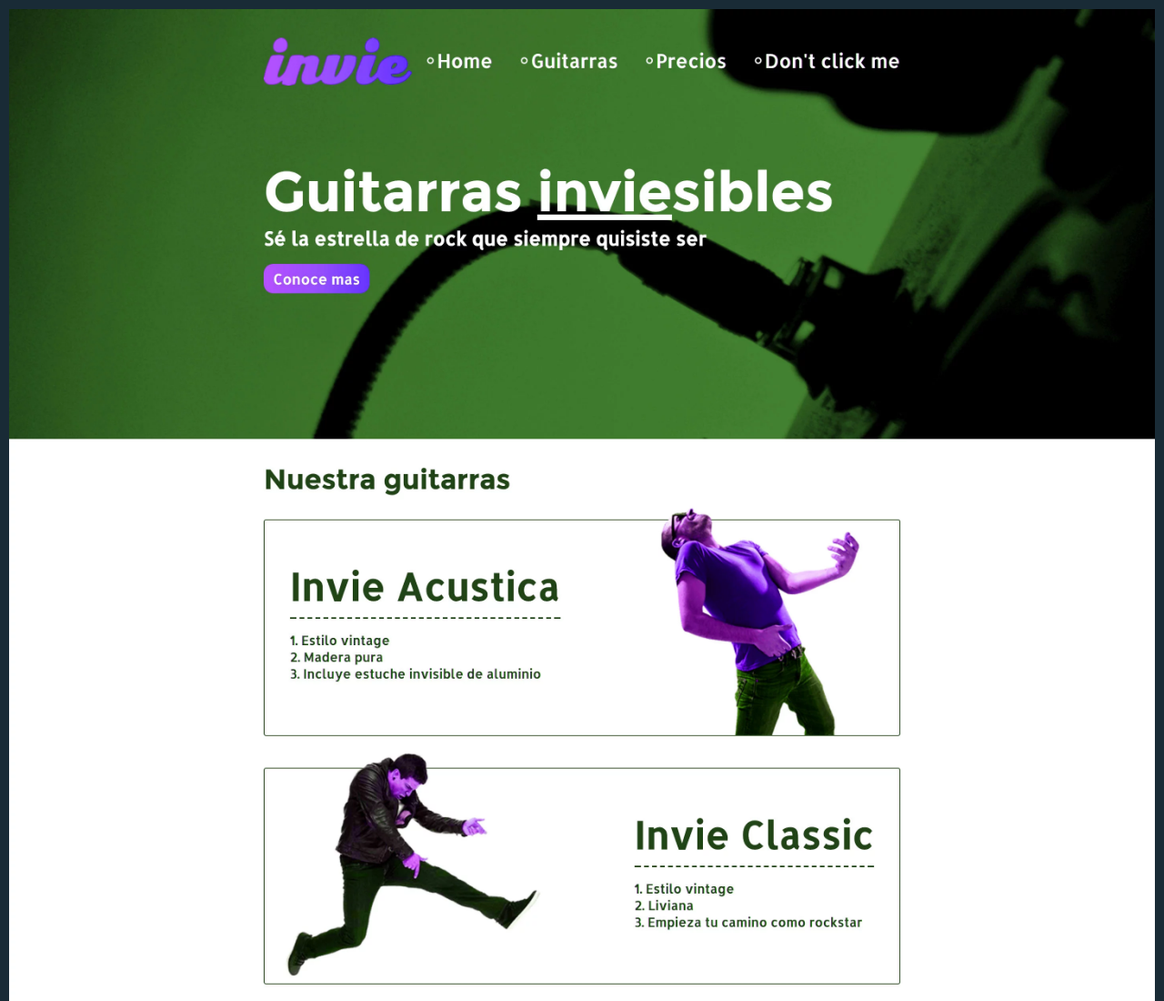
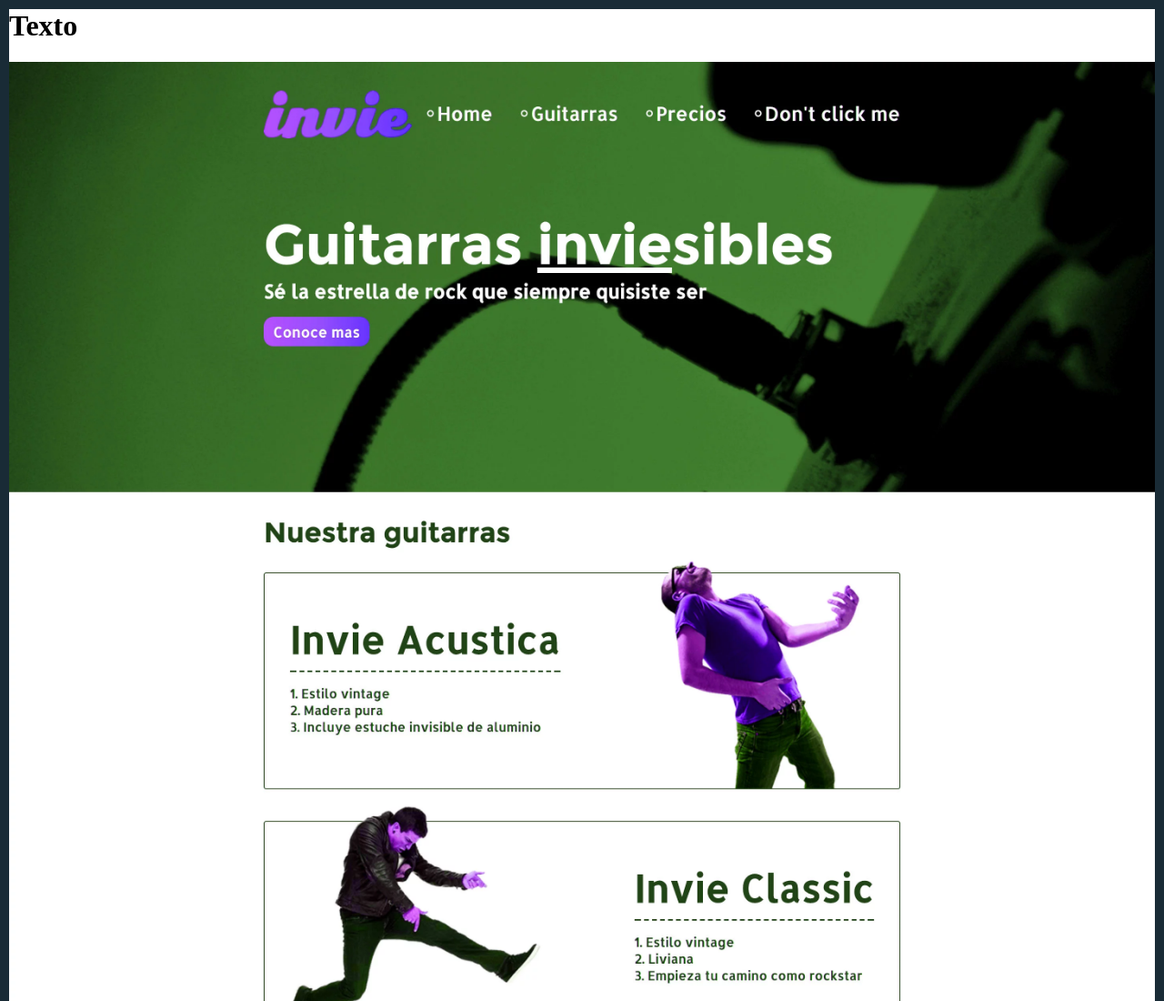
Before and after one commit to jorgehugomx/invie, a plain HTML site: page index.html in a window 1280 px wide. Shown: the top 1100 px of the page at 91% size. Drawn offline with Linux system fonts and the light colour scheme.

```diff
--- a/index.html
+++ b/index.html
@@ -22,6 +22,7 @@
     </style>
     </head>
     <body>
+        <h1>Texto</h1>
              <img src="invie-responsive.png" alt="" id="responsive">
              <img src="nueva-version.jpg" alt="">
     </body>
```
Also changed, not shown: 1 other file.
